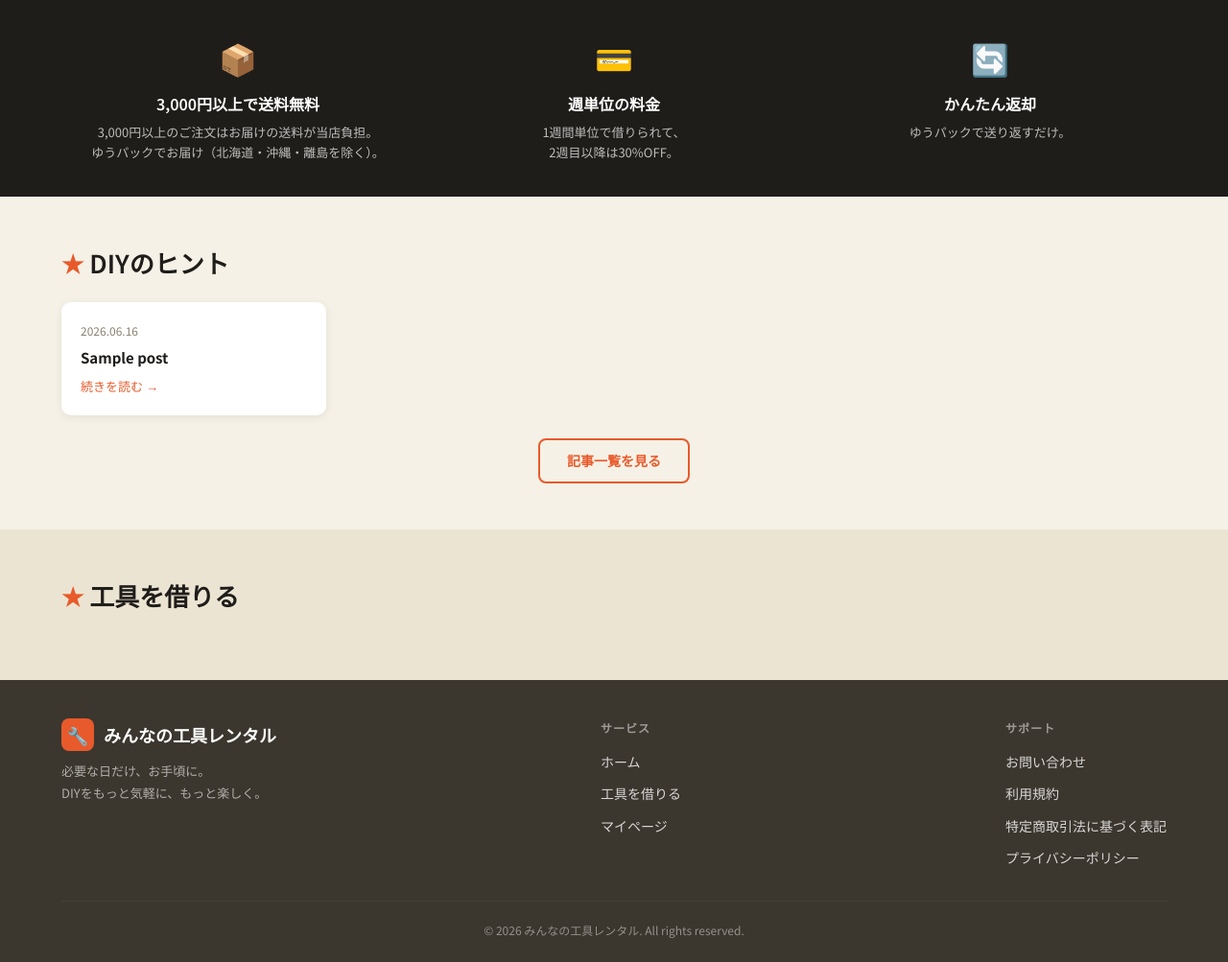
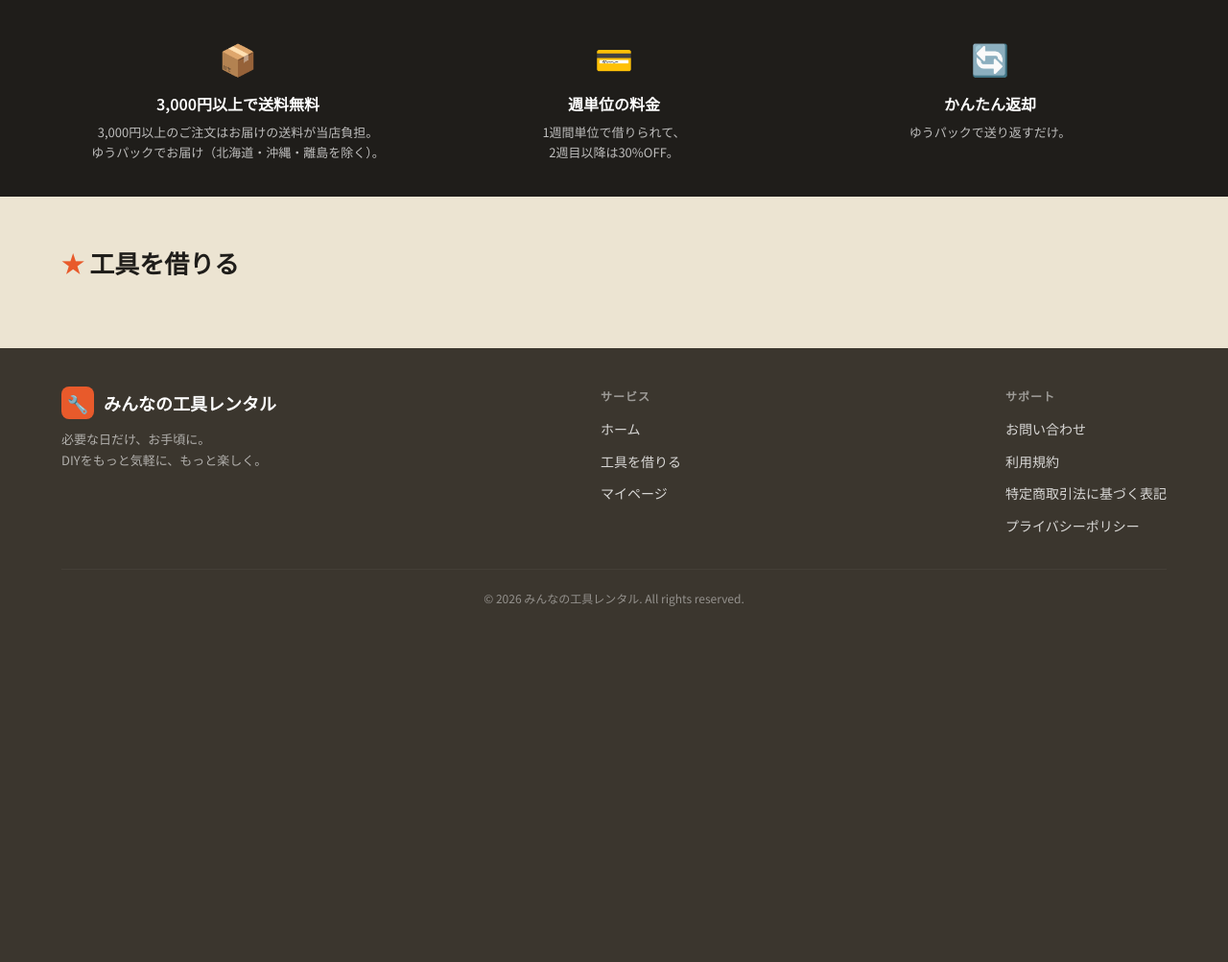
Before and after one commit to marushuuu/weekend_diy, a WordPress theme: template wordpress-theme/minna-kogu/front-page.php in a window 1280 px wide. Shown: the part 542-1545 px from the top of the page at 96% size. After the commit the page ends 1174 px from the top, so only its background shows below. Run offline with PHP 8.4 and a stand-in for WordPress, Linux system fonts and the light colour scheme; the site name, menu and one post (Sample post) are stand-ins, and other content is empty; some web fonts are replaced.

Commit message:
feat: トップページからDIYのヒントセクションを削除
https://claude.ai/code/session_01D6vLJyDRvaCRC1x5mHKJCK

```diff
--- a/wordpress-theme/minna-kogu/front-page.php
+++ b/wordpress-theme/minna-kogu/front-page.php
@@ -40,31 +40,6 @@
 	</div>
 </section>
 
-<!-- ── Blog ── -->
-<?php
-$recent_posts = get_posts( [ 'numberposts' => 3, 'post_status' => 'publish' ] );
-if ( $recent_posts ) : ?>
-<section class="section" id="blog">
-	<div class="container">
-		<div class="section-head">
-			<h2><span class="star">★</span>DIYのヒント</h2>
-		</div>
-		<div class="top-blog-grid">
-			<?php foreach ( $recent_posts as $post ) : setup_postdata( $post ); ?>
-			<a class="top-blog-card" href="<?php the_permalink(); ?>">
-				<div class="top-blog-card-meta"><?php echo get_the_date( 'Y.m.d' ); ?></div>
-				<div class="top-blog-card-title"><?php the_title(); ?></div>
-				<div class="top-blog-card-more">続きを読む →</div>
-			</a>
-			<?php endforeach; wp_reset_postdata(); ?>
-		</div>
-		<div style="text-align:center;margin-top:24px;">
-			<a href="<?php echo get_permalink( get_option( 'page_for_posts' ) ) ?: home_url( '/?post_type=post' ); ?>" class="btn-outline">記事一覧を見る</a>
-		</div>
-	</div>
-</section>
-<?php endif; ?>
-
 <!-- ── Rental Form ── -->
 <section class="section alt" id="tools">
 	<div class="container">
```
